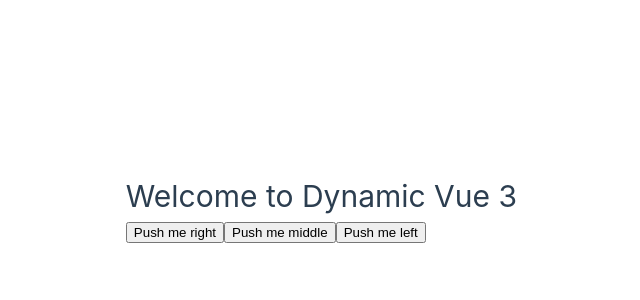
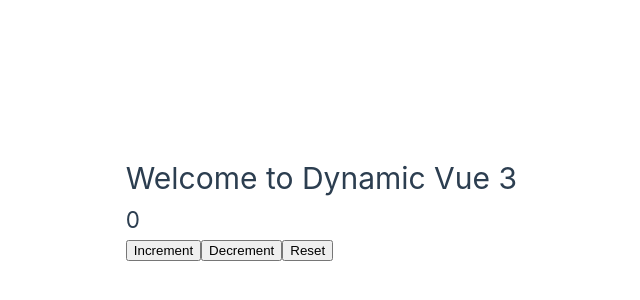
Before and after one commit to Andyveloper/vue-first-time, a Vue app: page / in a window 1280 px wide. Shown: the part 192-492 px from the top of the page, without its empty margins (123-763 px from the left). Built offline with nearby package versions, Linux system fonts and the light colour scheme.

Commit message:
Create reactive logic and add scss support

```diff
--- a/package.json
+++ b/package.json
@@ -22,6 +22,7 @@
     "eslint-plugin-vue": "^9.3.0",
     "nanoid": "^4.0.0",
     "npm-run-all": "^4.1.5",
+    "sass": "^1.56.1",
     "typescript": "~4.7.4",
     "vite": "^3.1.8",
     "vue-tsc": "^1.0.8"
--- a/src/App.vue
+++ b/src/App.vue
@@ -1,19 +1,43 @@
 <script setup>
+import { ref } from "vue";
 const name = "Dynamic Vue 3";
+const counter = ref(0);
+const increment = () => {
+  counter.value++;
+};
+const decrement = () => {
+  counter.value--;
+};
 
-// methods
-const handleClick = (message) => {
-  console.log(message);
+const reset = () => {
+  counter.value = 0;
 };
 </script>
 
 <template>
   <main @click.right.prevent>
     <h1>Welcome to {{ name }}</h1>
-    <button @click.right.prevent="handleClick('text right')">
-      Push me right
-    </button>
-    <button @click.middle="handleClick('text middle')">Push me middle</button>
-    <button @click="handleClick('text left')">Push me left</button>
+    <div v-if="counter < 0">
+      <h2 :class="'negative'">{{ counter }}</h2>
+    </div>
+    <div v-else-if="counter > 0">
+      <h2 :class="'positive'">{{ counter }}</h2>
+    </div>
+    <div v-else>
+      <h2>{{ counter }}</h2>
+    </div>
+    <button @click="increment">Increment</button>
+    <button @click="decrement">Decrement</button>
+    <button @click="reset">Reset</button>
   </main>
 </template>
+
+<style lang="scss">
+.positive {
+  color: green;
+}
+
+.negative {
+  color: red;
+}
+</style>
```
Also changed, not shown: 1 other file (tests, documents, lock files or other folders).
